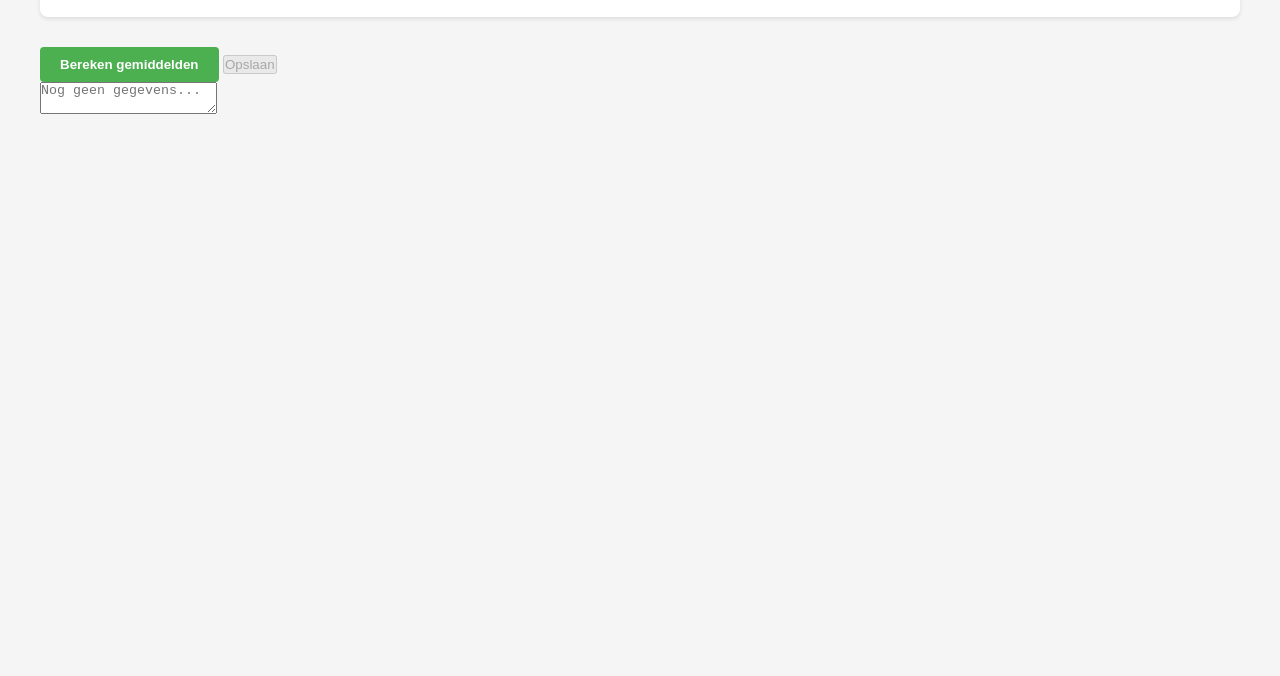
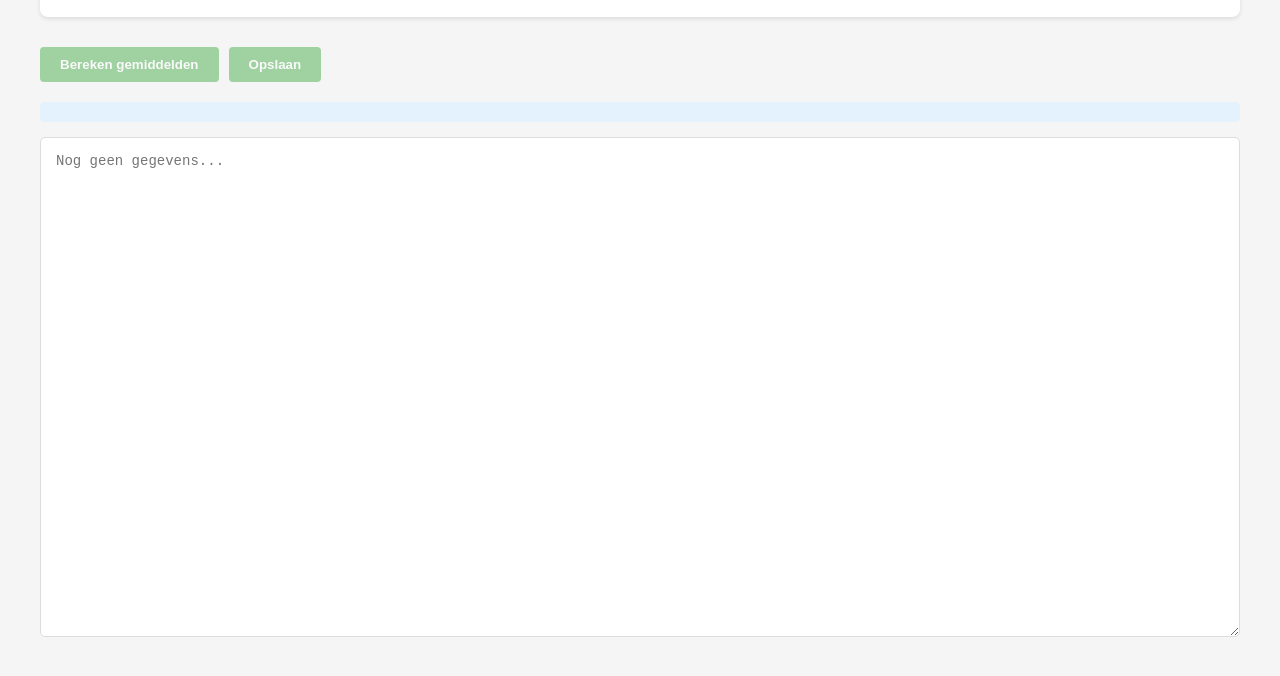
Before and after one commit to playhackshield/behavior, a plain HTML site: page averages.html in a window 1280 px wide. Shown: the part 80-756 px from the top of the page. Drawn offline with Linux system fonts and the light colour scheme.

Commit message:
Update style.css

```diff
--- a/style.css
+++ b/style.css
@@ -403,3 +403,74 @@ h1 {
 .contestants-btn:hover {
     background: #512DA8;
 }
+
+/* === Nieuwe stijlen voor gemiddelden-pagina en knoppen === */
+
+.header-buttons {
+    display: flex;
+    gap: 10px;
+}
+
+.btn-success {
+    background: #4CAF50;
+    color: white;
+    border: none;
+    padding: 10px 20px;
+    border-radius: 4px;
+    cursor: pointer;
+    font-weight: bold;
+}
+.btn-success:hover { background: #45a049; }
+
+.averages-btn {
+    background: #4285f4;
+    color: white;
+    border: none;
+    padding: 5px 10px;
+    border-radius: 4px;
+    cursor: pointer;
+    font-size: 12px;
+    margin-top: 5px;
+}
+.averages-btn:hover { background: #3367d6; }
+
+.averages-toolbar {
+    display: flex;
+    gap: 10px;
+    margin: 20px 0;
+}
+
+.class-info {
+    background: #e3f2fd;
+    padding: 10px 15px;
+    border-radius: 5px;
+    margin-bottom: 15px;
+    font-weight: bold;
+}
+
+.averages-textarea {
+    width: 100%;
+    min-height: 500px;
+    padding: 15px;
+    font-family: 'Courier New', monospace;
+    font-size: 14px;
+    border: 1px solid #ddd;
+    border-radius: 5px;
+    box-sizing: border-box;
+    resize: vertical;
+}
+
+.status-message {
+    padding: 12px;
+    border-radius: 5px;
+    margin-bottom: 15px;
+    font-weight: bold;
+}
+.status-message.success { background: #d4edda; color: #155724; }
+.status-message.error   { background: #f8d7da; color: #721c24; }
+.status-message.info    { background: #d1ecf1; color: #0c5460; }
+
+button:disabled {
+    opacity: 0.5;
+    cursor: not-allowed;
+}
```
